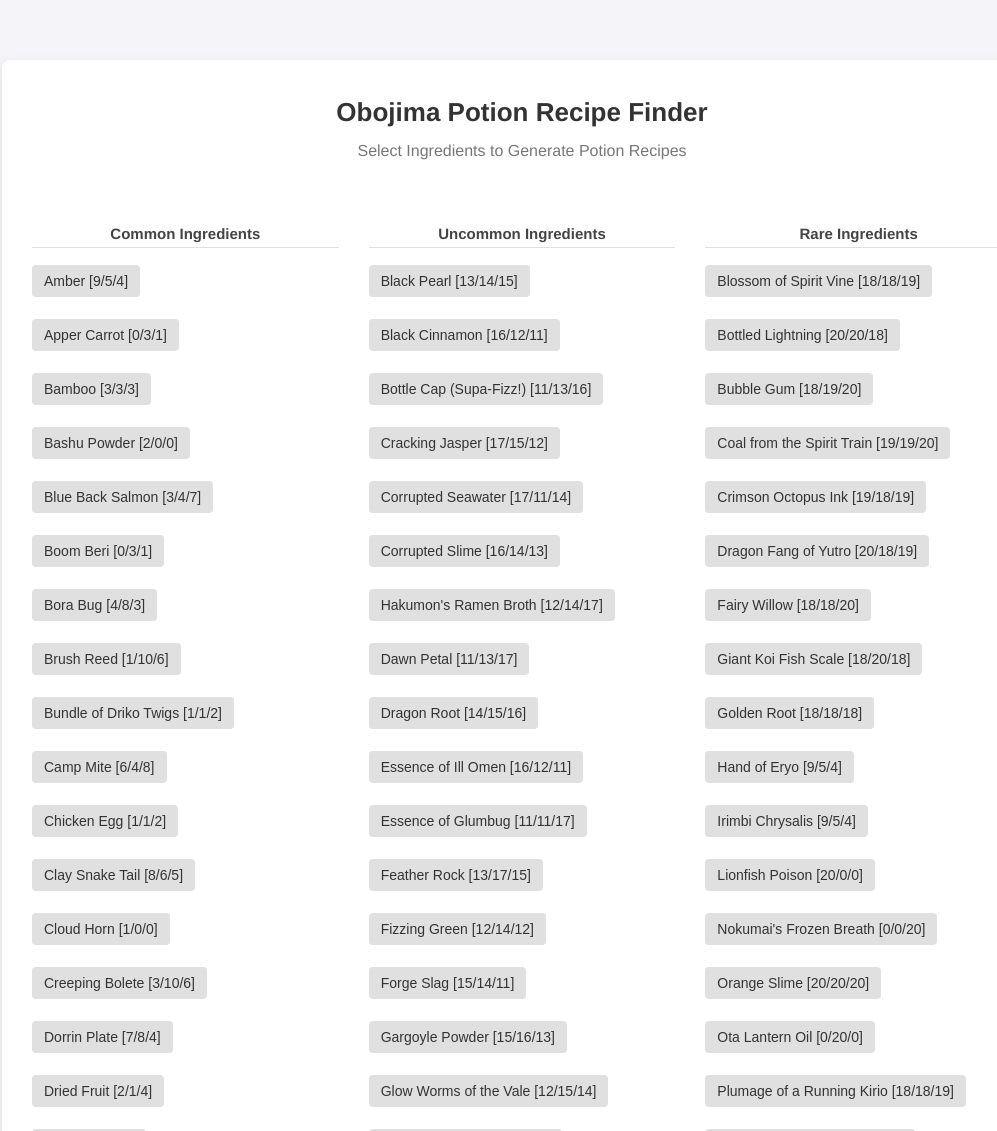
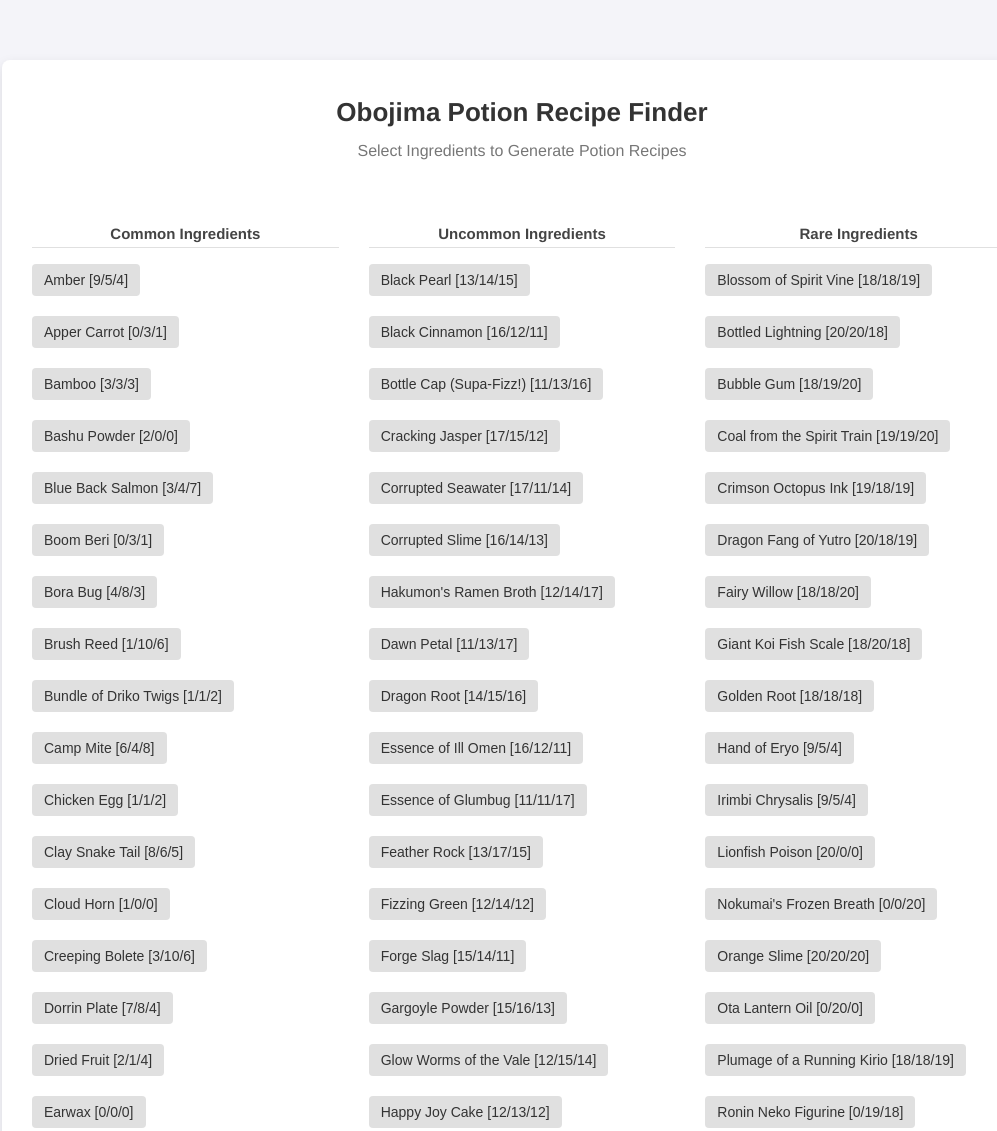
Before and after one commit to billhanscom/Obojima, a Flask app: page / in a window 1280 px wide. Shown: the top 1131 px of the page, without its empty margins (118-1115 px from the left). Run offline with Flask 3, Linux system fonts and the light colour scheme; data comes from the database, SQL or seed files in the repository.

Commit message:
Add files via upload

```diff
--- a/static/style.css
+++ b/static/style.css
@@ -65,7 +65,7 @@ h3 {
     border-radius: 4px;
     padding: 8px 12px;
     font-size: 14px;
-    margin: 2px 0; /* Further reduced margin for closer spacing */
+    margin: 1px 0; /* Minimized margin for compact vertical spacing */
     cursor: pointer;
     transition: background-color 0.2s ease;
 }
```
